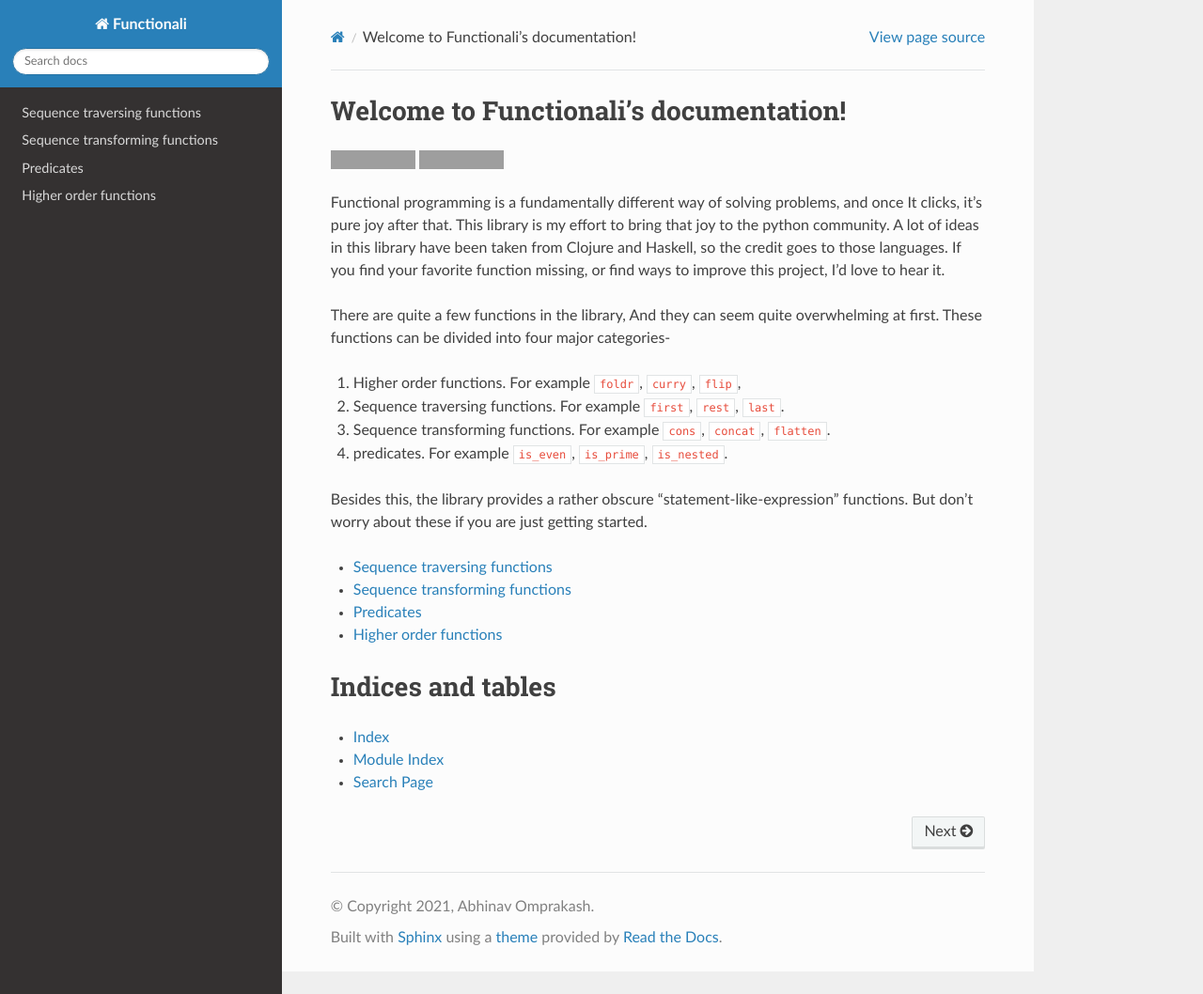
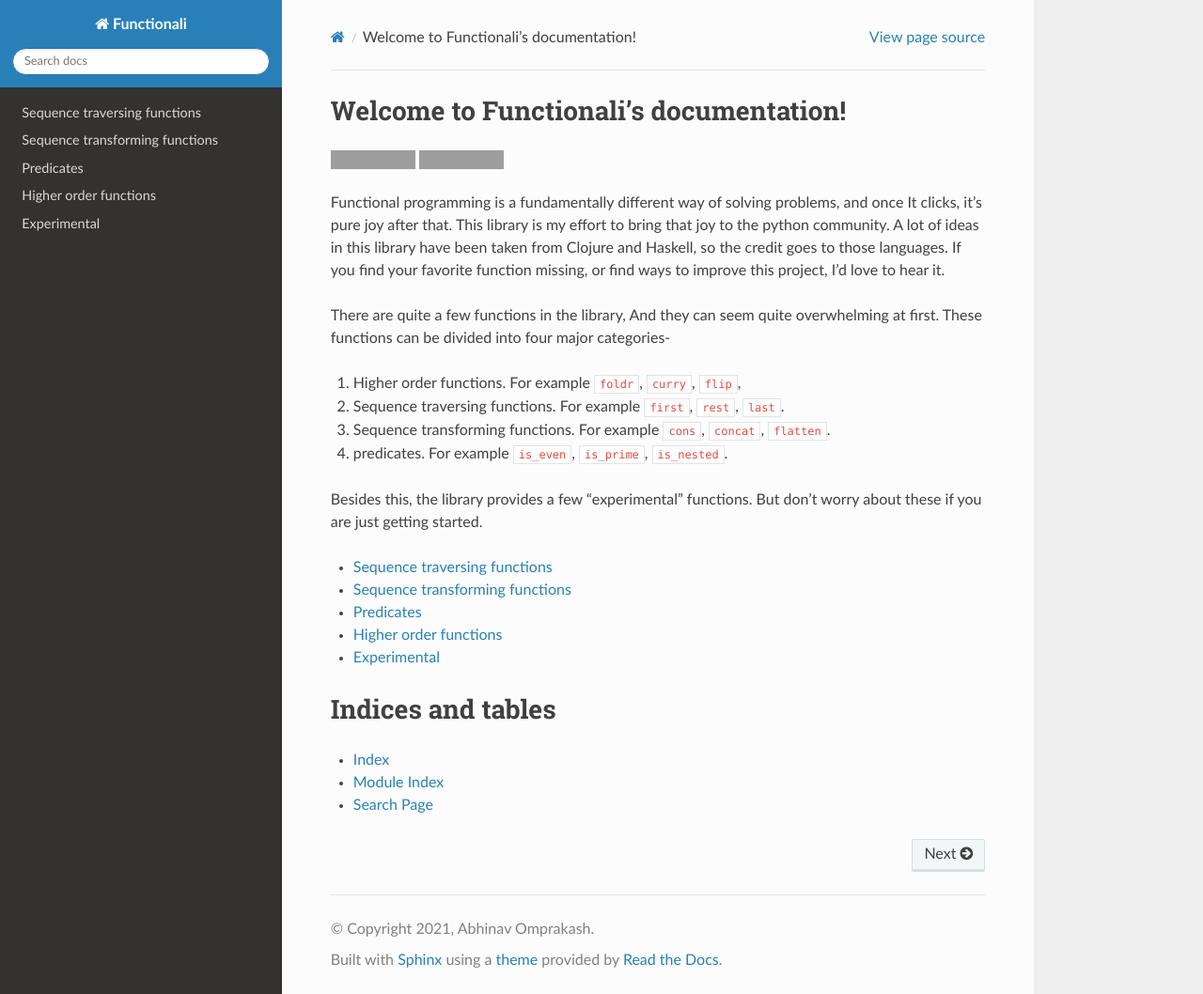
Before and after one commit to AbhinavOmprakash/functionali, a Sphinx documentation site: the page built from docs/index.rst, in a window 1280 px wide and 1058 px high. Shown: the whole window at 94% size. Built offline with Sphinx 7.4.7 and the Read the Docs theme 2.0.0, drawn with Linux system fonts in a browser that asks for light colours; grey boxes are pictures that could not be loaded.

Commit message:
Added documentation for experimental

```diff
--- a/docs/index.rst
+++ b/docs/index.rst
@@ -22,7 +22,7 @@ These functions can be divided into four major categories-
 #. predicates. For example ``is_even``, ``is_prime``, ``is_nested``.
 
 
-Besides this, the library provides a rather obscure "statement-like-expression" functions.
+Besides this, the library provides a few "experimental" functions.
 But don't worry about these if you are just getting started.
 
 
@@ -33,6 +33,7 @@ But don't worry about these if you are just getting started.
    seq-transform
    predicates
    higher-order-functions
+   experimental
 
 
 
```
Also changed, not shown: docs/experimental.rst (added, +13 -0 lines).
